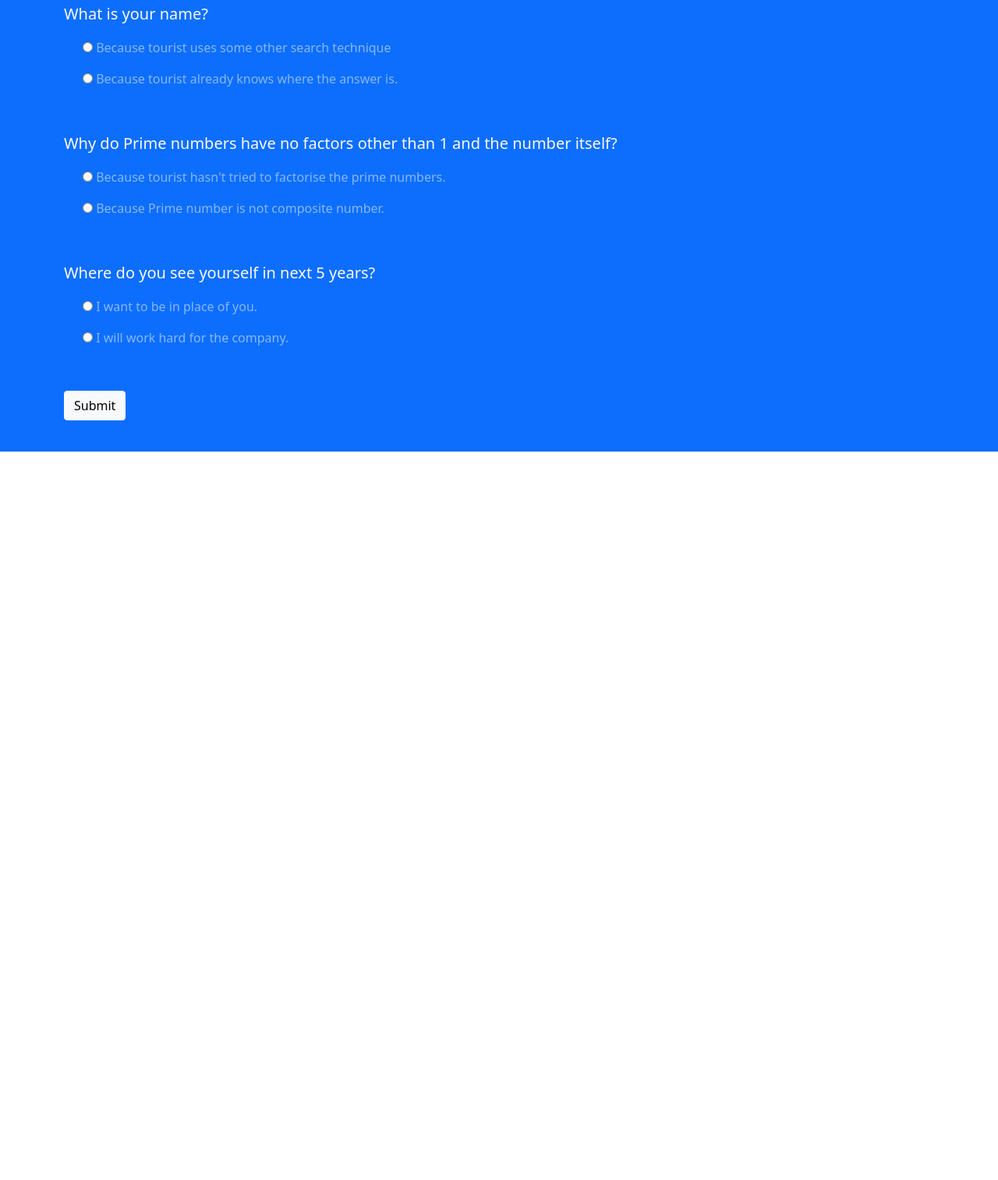
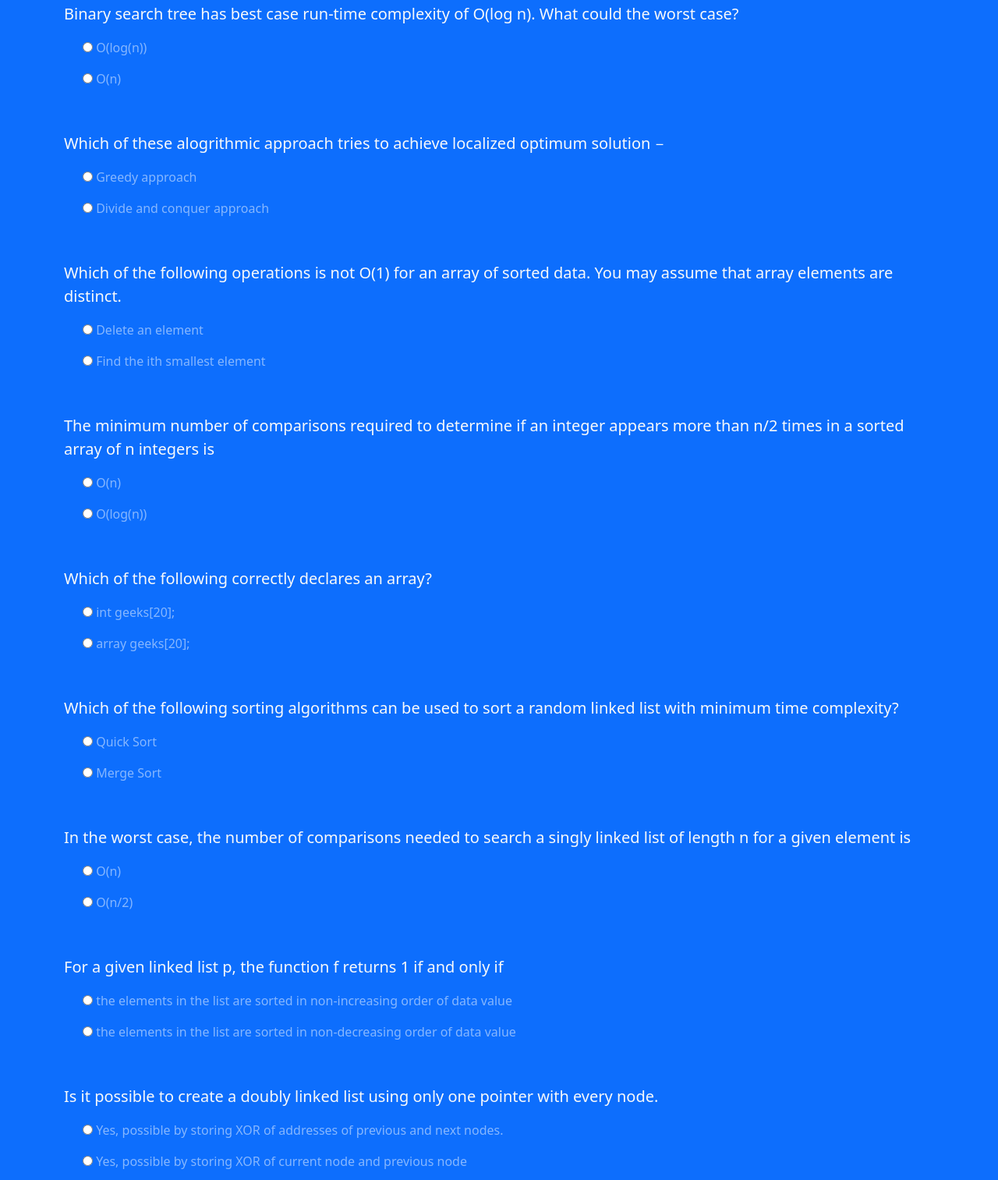
Before and after one commit to Farhan7933/Quiz-Website, a plain HTML site: page index.html in a window 1280 px wide. Shown: the part 448-1961 px from the top of the page at 78% size. Before the commit the page ends 1027 px from the top, so only its background shows below. Drawn offline with nearby package versions, Linux system fonts and the light colour scheme.

Commit message:
question_added

```diff
--- a/hello.js
+++ b/hello.js
@@ -1,15 +1,15 @@
 const form = document.querySelector('.quiz-form');
-const ans = ["B", "B", "A", "A"];
+const ans = ["B", "B", "A", "A", "B", "A", "B", "A", "B", "A"];
 const result = document.querySelector('.result');
 
 form.addEventListener('submit', e => {
     e.preventDefault();
 
     let score = 0;
-    const cur = [form.q1.value, form.q2.value, form.q3.value, form.q4.value];
+    const cur = [form.q1.value, form.q2.value, form.q3.value, form.q4.value, form.q5.value, form.q6.value, form.q7.value, form.q8.value, form.q9.value, form.q10.value];
     cur.forEach((option, idx) => {
         if(option === ans[idx]) {
-            score += 25;
+            score += 10;
         }
     });
 
--- a/index.html
+++ b/index.html
@@ -5,7 +5,7 @@
     <meta name="viewport" content="width=device-width, initial-scale=1.0">
     <link href="https://cdn.jsdelivr.net/npm/bootstrap@5.0.2/dist/css/bootstrap.min.css" rel="stylesheet" integrity="sha384-EVSTQN3/azprG1Anm3QDgpJLIm9Nao0Yz1ztcQTwFspd3yD65VohhpuuCOmLASjC" crossorigin="anonymous">
     <link rel="stylesheet" href="https://cdn.jsdelivr.net/npm/bootstrap-icons@1.7.1/font/bootstrap-icons.css">
-    <title>Document</title>
+    <title>Quiz-Website</title>
 </head>
 <body>
     <div class="intro py-3 bg-white text-center">
@@ -26,50 +26,122 @@
 
         <form class="quiz-form text-light">
           <div class="my-5">
-            <p class="lead font-weight-normal">What do you think about Codeforces Website?</p>
+            <p class="lead font-weight-normal">push() and pop() functions are found in</p>
             <div class="form-check my-2 text-white-50">
               <input type="radio" value = "A" name = "q1" checked>
-              <label class="form-label">Excellent</label>
+              <label class="form-label">queues</label>
             </div>
             <div class="form-check my-2 text-white-50">
               <input type="radio" value = "B" name = "q1">
-              <label class="form-label">Awesome</label>
+              <label class="form-label">stacks</label>
             </div>
           </div>
 
           <div class="my-5">
-            <p class="lead font-weight-normal">What is your name?</p>
+            <p class="lead font-weight-normal">Binary search tree has best case run-time complexity of Ο(log n). What could the worst case?</p>
             <div class="form-check my-2 text-white-50">
               <input type="radio" value = "A" name = "q2">
-              <label class="form-label">Because tourist uses some other search technique</label>
+              <label class="form-label">O(log(n))</label>
             </div>
             <div class="form-check my-2 text-white-50">
               <input type="radio" value = "B" name = "q2">
-              <label class="form-label">Because tourist already knows where the answer is.</label>
+              <label class="form-label">O(n)</label>
             </div>
           </div>
 
           <div class="my-5">
-            <p class="lead font-weight-normal">Why do Prime numbers have no factors other than 1 and the number itself?</p>
+            <p class="lead font-weight-normal">Which of these alogrithmic approach tries to achieve localized optimum solution −</p>
             <div class="form-check my-2 text-white-50">
               <input type="radio" value = "A" name = "q3">
-              <label class="form-label">Because tourist hasn't tried to factorise the prime numbers.</label>
+              <label class="form-label">Greedy approach</label>
             </div>
             <div class="form-check my-2 text-white-50">
               <input type="radio" value = "B" name = "q3">
-              <label class="form-label">Because Prime number is not composite number.</label>
+              <label class="form-label">Divide and conquer approach</label>
             </div>
           </div>
 
           <div class="my-5">
-            <p class="lead font-weight-normal">Where do you see yourself in next 5 years?</p>
+            <p class="lead font-weight-normal">Which of the following operations is not O(1) for an array of sorted data. You may assume that array elements are distinct.</p>
             <div class="form-check my-2 text-white-50">
               <input type="radio" value = "A" name = "q4">
-              <label class="form-label">I want to be in place of you.</label>
+              <label class="form-label">Delete an element</label>
             </div>
             <div class="form-check my-2 text-white-50">
               <input type="radio" value = "B" name = "q4">
-              <label class="form-label">I will work hard for the company.</label>
+              <label class="form-label">Find the ith smallest element</label>
+            </div>
+          </div>
+
+          <div class="my-5">
+            <p class="lead font-weight-normal">The minimum number of comparisons required to determine if an integer appears more than n/2 times in a sorted array of n integers is</p>
+            <div class="form-check my-2 text-white-50">
+              <input type="radio" value = "A" name = "q5">
+              <label class="form-label">O(n)</label>
+            </div>
+            <div class="form-check my-2 text-white-50">
+              <input type="radio" value = "B" name = "q5">
+              <label class="form-label">O(log(n))</label>
+            </div>
+          </div>
+
+          <div class="my-5">
+            <p class="lead font-weight-normal">Which of the following correctly declares an array?</p>
+            <div class="form-check my-2 text-white-50">
+              <input type="radio" value = "A" name = "q6">
+              <label class="form-label">int geeks[20];</label>
+            </div>
+            <div class="form-check my-2 text-white-50">
+              <input type="radio" value = "B" name = "q6">
+              <label class="form-label">array geeks[20];</label>
+            </div>
+          </div>
+
+          <div class="my-5">
+            <p class="lead font-weight-normal">Which of the following sorting algorithms can be used to sort a random linked list with minimum time complexity?</p>
+            <div class="form-check my-2 text-white-50">
+              <input type="radio" value = "A" name = "q7">
+              <label class="form-label">Quick Sort</label>
+            </div>
+            <div class="form-check my-2 text-white-50">
+              <input type="radio" value = "B" name = "q7">
+              <label class="form-label">Merge Sort</label>
+            </div>
+          </div>
+
+          <div class="my-5">
+            <p class="lead font-weight-normal">In the worst case, the number of comparisons needed to search a singly linked list of length n for a given element is</p>
+            <div class="form-check my-2 text-white-50">
+              <input type="radio" value = "A" name = "q8">
+              <label class="form-label">O(n)</label>
+            </div>
+            <div class="form-check my-2 text-white-50">
+              <input type="radio" value = "B" name = "q8">
+              <label class="form-label">O(n/2)</label>
+            </div>
+          </div>
+
+          <div class="my-5">
+            <p class="lead font-weight-normal">For a given linked list p, the function f returns 1 if and only if</p>
+            <div class="form-check my-2 text-white-50">
+              <input type="radio" value = "A" name = "q9">
+              <label class="form-label">the elements in the list are sorted in non-increasing order of data value</label>
+            </div>
+            <div class="form-check my-2 text-white-50">
+              <input type="radio" value = "B" name = "q9">
+              <label class="form-label">the elements in the list are sorted in non-decreasing order of data value</label>
+            </div>
+          </div>
+
+          <div class="my-5">
+            <p class="lead font-weight-normal">Is it possible to create a doubly linked list using only one pointer with every node.</p>
+            <div class="form-check my-2 text-white-50">
+              <input type="radio" value = "A" name = "q10">
+              <label class="form-label">Yes, possible by storing XOR of addresses of previous and next nodes.</label>
+            </div>
+            <div class="form-check my-2 text-white-50">
+              <input type="radio" value = "B" name = "q10">
+              <label class="form-label">Yes, possible by storing XOR of current node and previous node</label>
             </div>
           </div>
 
```
